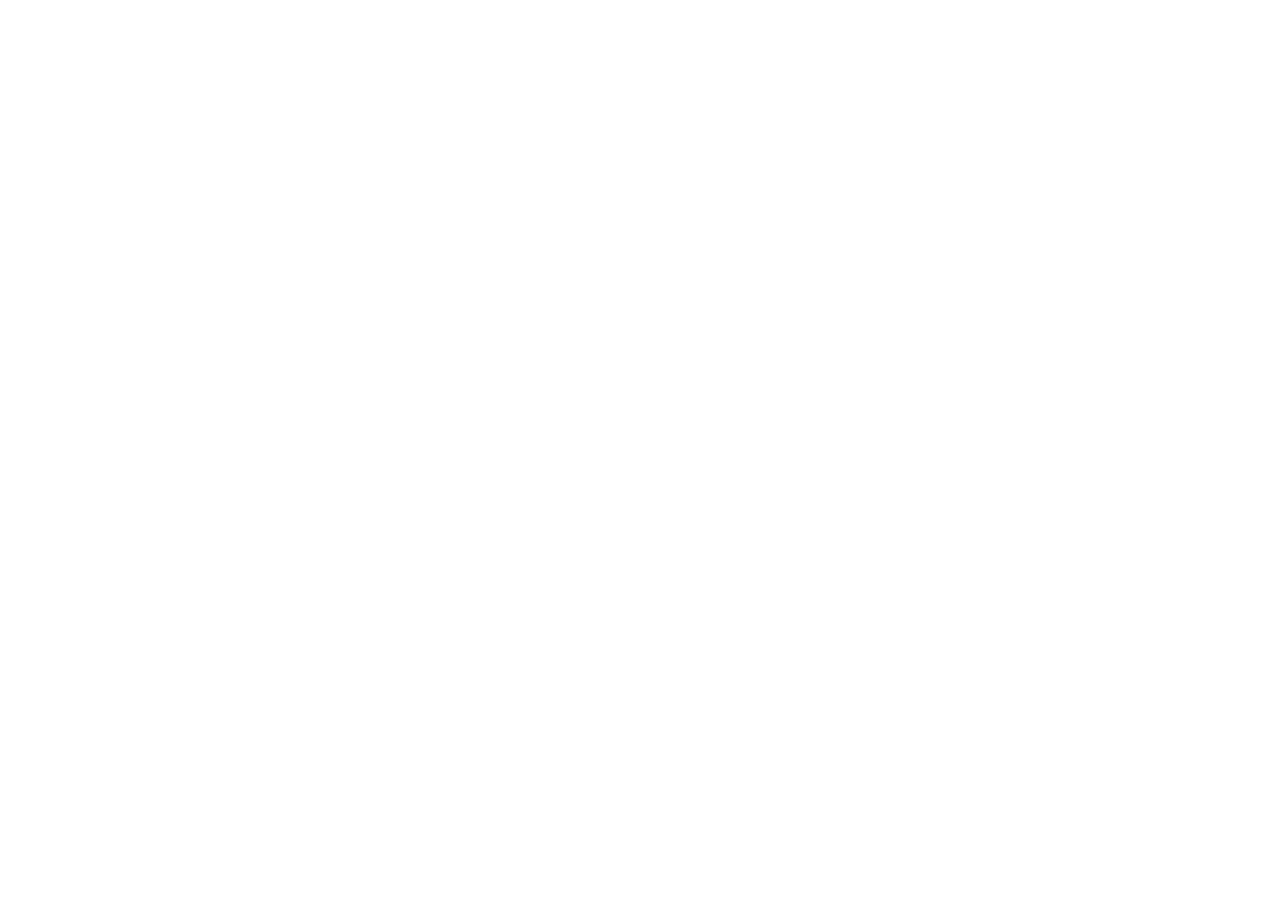
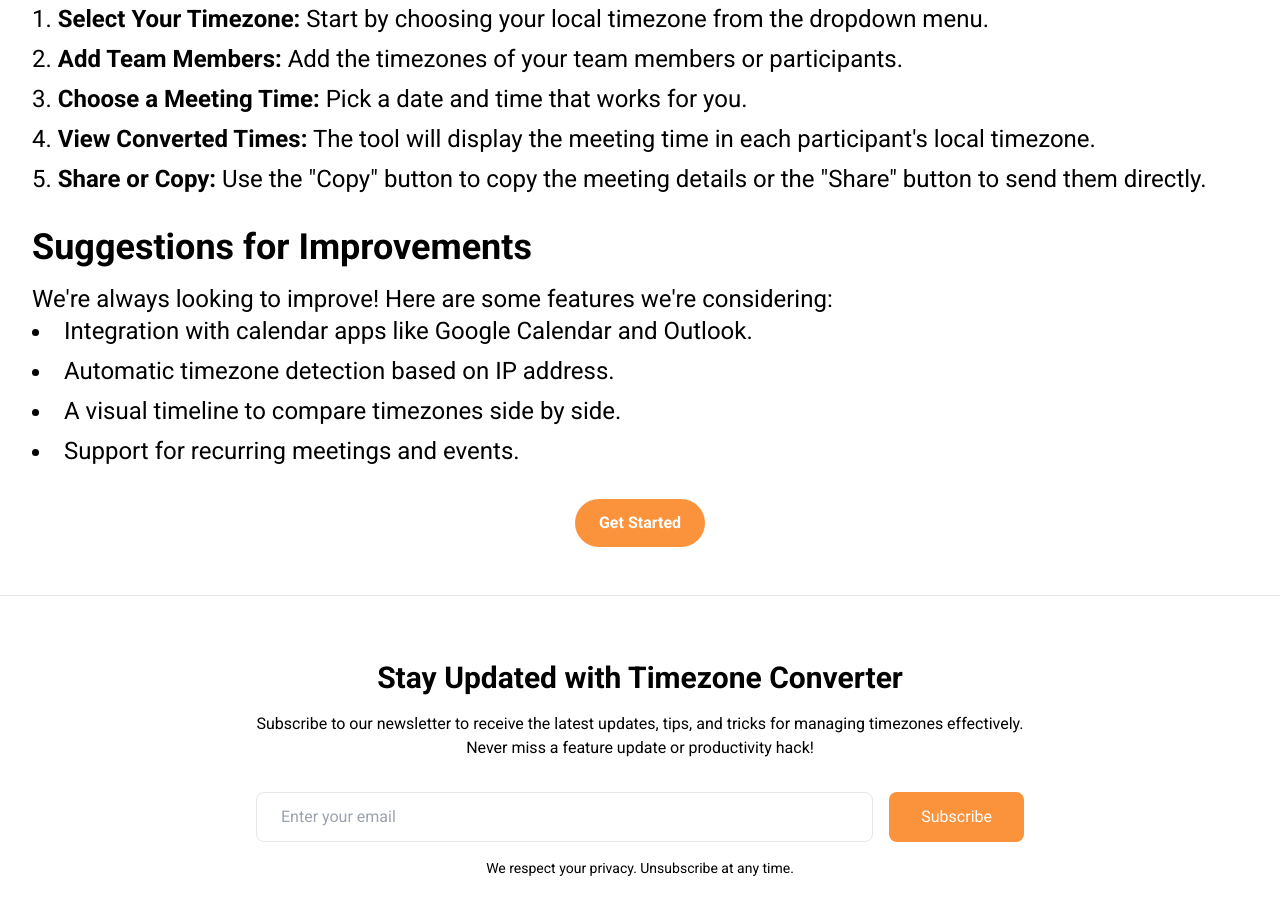
Before and after one commit to Ollatomiwa/timezone-converter, a Nuxt app: page / in a window 1280 px wide. Shown: the part 960-1874 px from the top of the page. Before the commit the page ends 800 px from the top, so only its background shows below. Built offline with nearby package versions, Linux system fonts and the light colour scheme.

Commit message:
sections added to index

```diff
--- /dev/null
+++ b/components/About.vue
@@ -0,0 +1,64 @@
+<template>
+    <section class="bg-base-100 py-12 px-4 sm:px-6 lg:px-8">
+      <div class=" mx-auto">
+        <!-- Section Title -->
+        <h2 class="text-3xl lg:text-5xl font-bold text-center mb-8">
+          About Timezone Converter
+        </h2>
+
+        <!-- What It Is -->
+        <div class="mb-8 lg:text-3xl">
+          <p class="text-base-400 leading-relaxed">
+            Timezone Converter is a powerful tool designed to help individuals and teams coordinate meetings and events across different time zones. Whether you're working with remote teams, scheduling international calls, or planning global events, this tool simplifies the process of finding a time that works for everyone.
+          </p>
+        </div>
+
+        <!-- How to Use It -->
+        <div class="mb-8 ">
+          <h3 class="text-xl lg:text-4xl font-semibold mb-4">How to Use It</h3>
+          <ol class="list-decimal list-inside text-base-600 leading-relaxed lg:text-2xl">
+            <li class="mb-2">
+              <strong>Select Your Timezone:</strong> Start by choosing your local timezone from the dropdown menu.
+            </li>
+            <li class="mb-2">
+              <strong>Add Team Members:</strong> Add the timezones of your team members or participants.
+            </li>
+            <li class="mb-2">
+              <strong>Choose a Meeting Time:</strong> Pick a date and time that works for you.
+            </li>
+            <li class="mb-2">
+              <strong>View Converted Times:</strong> The tool will display the meeting time in each participant's local timezone.
+            </li>
+            <li class="mb-2">
+              <strong>Share or Copy:</strong> Use the "Copy" button to copy the meeting details or the "Share" button to send them directly.
+            </li>
+          </ol>
+        </div>
+
+        <!-- Suggestions for Improvements -->
+        <div class="mb-8">
+          <h3 class="text-xl lg:text-4xl font-semibold mb-4">Suggestions for Improvements</h3>
+          <p class="text-base-600 leading-relaxed lg:text-2xl">
+            We're always looking to improve! Here are some features we're considering:
+          </p>
+          <ul class="list-disc list-inside text-base-600 leading-relaxed lg:text-2xl">
+            <li class="mb-2">Integration with calendar apps like Google Calendar and Outlook.</li>
+            <li class="mb-2">Automatic timezone detection based on IP address.</li>
+            <li class="mb-2">A visual timeline to compare timezones side by side.</li>
+            <li class="mb-2">Support for recurring meetings and events.</li>
+          </ul>
+        </div>
+
+        <!-- Call to Action -->
+        <div class="text-center">
+          <NuxtLink to="/converter" class="bg-orange-400 text-white px-6 py-3 rounded-full font-semibold hover:bg-dodgeroll-gold transition duration-900 inline-block">
+            Get Started
+          </NuxtLink>
+        </div>
+      </div>
+    </section>
+  </template>
+
+  <script setup>
+  // No script logic needed for this section
+  </script>
--- /dev/null
+++ b/components/Newsletter.vue
@@ -0,0 +1,44 @@
+<template>
+    <section class="bg-base-200 py-16 px-4 sm:px-6 lg:px-8">
+      <div class="max-w-3xl mx-auto text-center">
+        <!-- Section Title -->
+        <h2 class="text-3xl font-bold mb-4">
+          Stay Updated with Timezone Converter
+        </h2>
+
+        <!-- Description -->
+        <p class="text-base-600 mb-8">
+          Subscribe to our newsletter to receive the latest updates, tips, and tricks for managing timezones effectively. Never miss a feature update or productivity hack!
+        </p>
+
+        <!-- Subscription Form -->
+        <form class="flex flex-col sm:flex-row gap-4 justify-center">
+          <input
+            type="email"
+            placeholder="Enter your email"
+            class="flex-1 px-6 py-3 rounded-lg border border-base-300 focus:outline-none focus:ring-2 focus:ring-primary focus:border-transparent"
+            required
+          />
+          <button
+            type="submit"
+            class="btn btn-primary bg-orange-400 text-white px-8 py-3 rounded-lg hover:bg-gray-400 transition-colors"
+          >
+            Subscribe
+          </button>
+        </form>
+
+        <!-- Privacy Note -->
+        <p class="text-sm text-base-500 mt-4">
+          We respect your privacy. Unsubscribe at any time.
+        </p>
+      </div>
+    </section>
+  </template>
+
+  <script setup>
+  // No script logic needed for this section
+  </script>
+
+  <style scoped>
+  /* Add custom styles if needed */
+  </style>
--- a/pages/index.vue
+++ b/pages/index.vue
@@ -1,5 +1,5 @@
 <template>
-     <div>
+  <div>
     <main>
       <section class="bg-[#80361B]">
         <div
@@ -12,20 +12,21 @@
               class="text-2xl lg:text-8xl font-extrabold mb-6 text-white"
               ref="herotext"
             >
-            <span class="text-orange-400">TIMEZONE </span>
+              <span class="text-orange-400">TIMEZONE </span>
               <span class="text-dodgeroll-gold">CONVERTER</span>
             </h1>
             <p class="text-xl lg:text-2xl mb-8 text-white" ref="subtext">
-              FIX TEAM MEETINGS WITH MEMBERS ON DIFFERENT TIME ZONES ON APPROPRIATE TIME FOR ALL...
+              FIX TEAM MEETINGS WITH MEMBERS ON DIFFERENT TIME ZONES ON
+              APPROPRIATE TIME FOR ALL...
             </p>
-            <a
-              href="/converter"
+            <NuxtLink
+              to="/converter"
               class="bg-orange-400 text-white px-6 py-3 rounded-full font-semibold hover:bg-dodgeroll-gold transition duration-900 inline-block"
             >
               GET STARTED
-            </a>
+            </NuxtLink>
           </div>
-          <div class="flex-1 order-2 lg:order-2">
+          <div class="flex-1 order-2 lg:order-2 hidden lg:block">
             <NuxtImg
               sizes="xs:100vw sm:900px"
               src="hero-brown2.png"
@@ -38,4 +39,7 @@
       </section>
     </main>
   </div>
-  </template>
+  <About />
+  <hr>
+  <Newsletter />
+</template>
```
